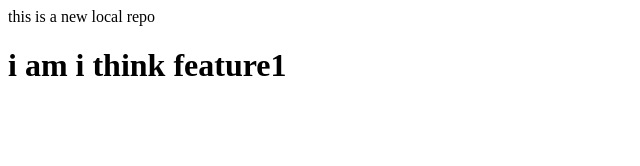
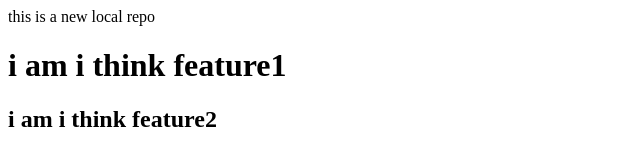
Before and after one commit to YashasSS7/localrepo, a plain HTML site: page index.html in a window 1280 px wide. Shown: the whole page, without its empty margins (0-640 px from the left). Drawn offline with Linux system fonts and the light colour scheme.

Commit message:
main branch changes

```diff
--- a/index.html
+++ b/index.html
@@ -1,2 +1,3 @@
 <p>this is a new local repo</p>
 <H1>i am i think feature1</H1>
+<H2>i am i think feature2</H2>
```
